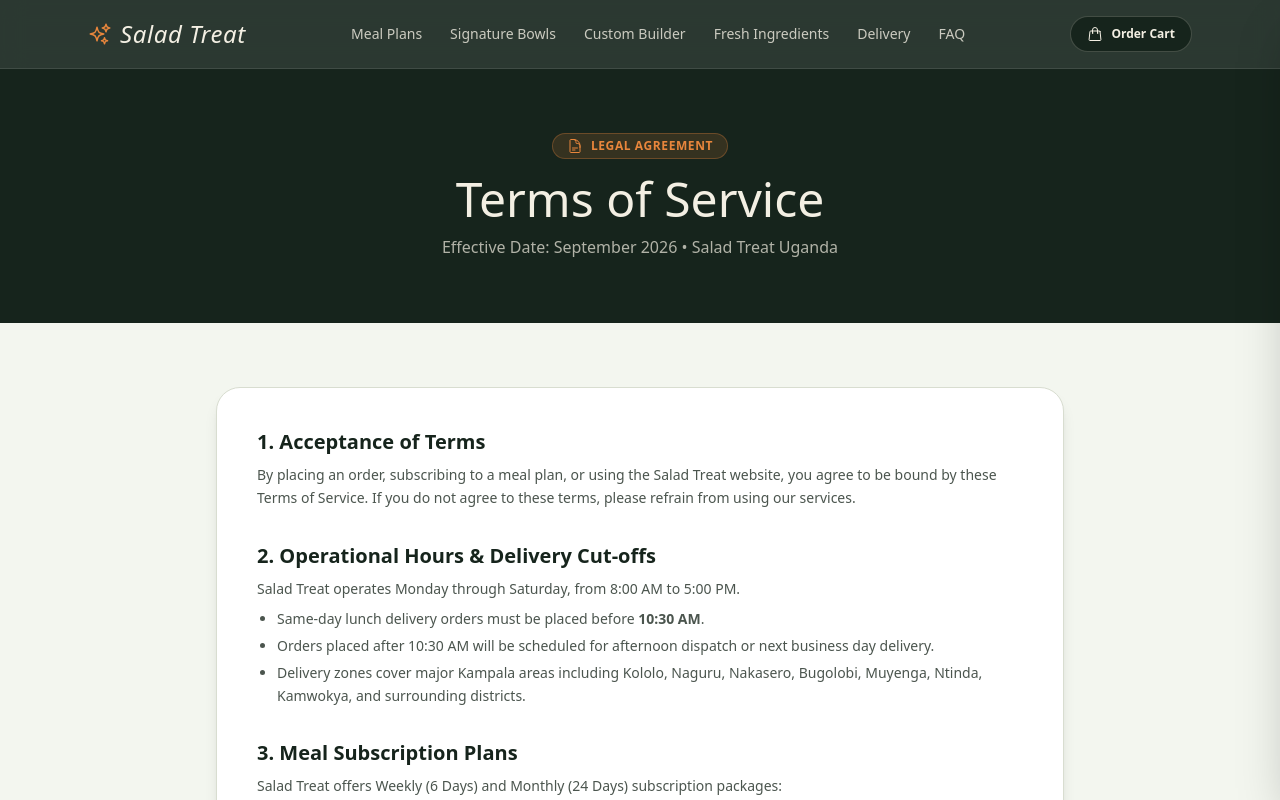
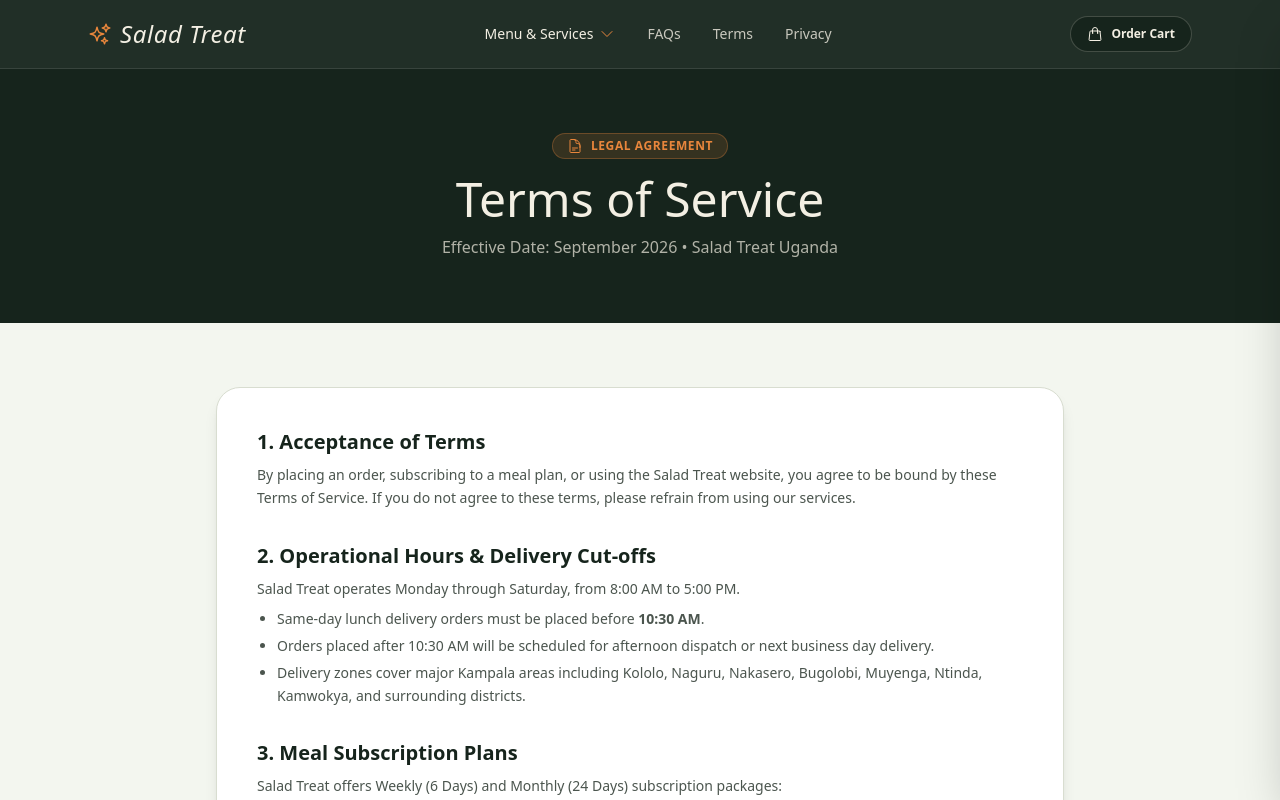
Before and after one commit to Hall-e3/salad-treat-ug, a Next.js app: page /terms in a window 1280 px wide. Shown: the top 800 px of the page. Built offline with nearby package versions, Linux system fonts and the light colour scheme.

Commit message:
feat: consolidated nav dropdown, enhanced hero video background visibility, terms/privacy pages, and full SEO suite

```diff
--- a/src/components/landing/HeroVideoSlideshow.tsx
+++ b/src/components/landing/HeroVideoSlideshow.tsx
@@ -33,15 +33,15 @@
         playsInline
         preload="auto"
         onEnded={handleEnded}
-        className="absolute inset-0 h-full w-full object-cover opacity-75 transition-opacity duration-1000"
+        className="absolute inset-0 h-full w-full object-cover opacity-85 transition-opacity duration-1000"
         poster="/photos/delivery-rider.png"
       >
         <source src={backgroundVideos[currentIndex]} type="video/mp4" />
       </video>
 
-      {/* Subtle Gradient Overlay to maintain high text contrast while keeping video crisp */}
-      <div className="absolute inset-0 bg-gradient-to-r from-[#0d1c12]/90 via-[#0d1c12]/65 to-[#0d1c12]/40" />
-      <div className="absolute inset-0 bg-gradient-to-t from-[#0d1c12] via-transparent to-[#0d1c12]/30" />
+      {/* Light Gradient Overlay to keep hero text high-contrast while video remains clearly visible */}
+      <div className="absolute inset-0 bg-gradient-to-r from-[#0d1c12]/80 via-[#0d1c12]/45 to-black/20" />
+      <div className="absolute inset-0 bg-gradient-to-t from-[#0d1c12] via-transparent to-black/20" />
 
       {/* Slideshow Progress Indicators */}
       <div className="absolute bottom-4 left-6 z-10 hidden sm:flex items-center gap-2 pointer-events-auto">
--- a/src/components/layout/HeaderNav.tsx
+++ b/src/components/layout/HeaderNav.tsx
@@ -1,6 +1,6 @@
 "use client";
 
-import { useState } from "react";
+import { useState, useRef, useEffect } from "react";
 import { useCart } from "@/lib/cart";
 import { Button } from "@/components/ui";
 import {
@@ -8,20 +8,62 @@
   SparklesIcon,
   Bars3Icon,
   XMarkIcon,
+  ChevronDownIcon,
+  CheckCircleIcon,
+  TruckIcon,
+  SparklesIcon as StarIcon,
+  AdjustmentsHorizontalIcon,
 } from "@heroicons/react/24/outline";
 
-const links = [
-  { label: "Meal Plans", href: "#menu" },
-  { label: "Signature Bowls", href: "#bowls" },
-  { label: "Custom Builder", href: "#builder" },
-  { label: "Fresh Ingredients", href: "#ingredients" },
-  { label: "Delivery", href: "#order" },
-  { label: "FAQ", href: "#faq" },
+const dropdownMenu = [
+  {
+    title: "Meal Subscription Plans",
+    desc: "Weekly (6-day) & Monthly (24-day) healthy plans",
+    href: "/#menu",
+    icon: <SparklesIcon className="h-5 w-5 text-zest" />,
+  },
+  {
+    title: "Signature Salad Bowls",
+    desc: "Chef-crafted high-protein & keto bowls",
+    href: "/#bowls",
+    icon: <StarIcon className="h-5 w-5 text-zest" />,
+  },
+  {
+    title: "Custom Bowl Builder",
+    desc: "Build your customized salad step-by-step",
+    href: "/#builder",
+    icon: <AdjustmentsHorizontalIcon className="h-5 w-5 text-zest" />,
+  },
+  {
+    title: "Fresh Local Ingredients",
+    desc: "100% farm-fresh crisp greens, proteins & dressings",
+    href: "/#ingredients",
+    icon: <CheckCircleIcon className="h-5 w-5 text-zest" />,
+  },
+  {
+    title: "Kampala Delivery Estimator",
+    desc: "Doorstep dispatch zones & instant fee calculator",
+    href: "/#order",
+    icon: <TruckIcon className="h-5 w-5 text-zest" />,
+  },
 ];
 
 export default function HeaderNav() {
   const { totalItems, openCart, toast } = useCart();
+  const [dropdownOpen, setDropdownOpen] = useState(false);
   const [mobileOpen, setMobileOpen] = useState(false);
+  const dropdownRef = useRef<HTMLDivElement>(null);
+
+  // Close dropdown on outside click
+  useEffect(() => {
+    function handleClickOutside(event: MouseEvent) {
+      if (dropdownRef.current && !dropdownRef.current.contains(event.target as Node)) {
+        setDropdownOpen(false);
+      }
+    }
+    document.addEventListener("mousedown", handleClickOutside);
+    return () => document.removeEventListener("mousedown", handleClickOutside);
+  }, []);
 
   return (
     <>
@@ -35,26 +77,70 @@
         </div>
       )}
 
-      <header className="sticky top-0 z-40 border-b border-white/10 bg-basil/90 backdrop-blur-md transition-all">
+      <header className="sticky top-0 z-40 border-b border-white/10 bg-basil/95 backdrop-blur-md transition-all">
         <div className="mx-auto flex max-w-6xl items-center justify-between px-6 py-4">
           <a
-            href="#top"
+            href="/#top"
             className="flex items-center gap-2 font-display text-2xl italic tracking-wide text-bone group cursor-pointer"
           >
             <SparklesIcon className="h-6 w-6 text-zest transition-transform group-hover:rotate-12" />
             <span>Salad Treat</span>
           </a>
 
-          <nav className="hidden gap-7 text-sm font-medium text-bone/80 lg:flex items-center">
-            {links.map((link) => (
-              <a
-                key={link.href}
-                href={link.href}
-                className="transition-colors hover:text-zest cursor-pointer"
+          {/* Desktop Navigation */}
+          <nav className="hidden gap-8 text-sm font-medium text-bone/80 lg:flex items-center">
+            {/* Consolidated Offerings Dropdown */}
+            <div className="relative" ref={dropdownRef}>
+              <button
+                type="button"
+                onClick={() => setDropdownOpen(!dropdownOpen)}
+                className="flex items-center gap-1.5 transition-colors hover:text-zest cursor-pointer py-1 text-bone"
               >
-                {link.label}
-              </a>
-            ))}
+                <span>Menu &amp; Services</span>
+                <ChevronDownIcon
+                  className={`h-4 w-4 transition-transform duration-200 text-zest ${
+                    dropdownOpen ? "rotate-180" : ""
+                  }`}
+                />
+              </button>
+
+              {dropdownOpen && (
+                <div className="absolute top-full left-0 mt-3 w-80 rounded-2xl bg-[#14261a] p-3 shadow-2xl border border-bone/20 animate-fadeIn z-50">
+                  <div className="space-y-1">
+                    {dropdownMenu.map((item) => (
+                      <a
+                        key={item.href}
+                        href={item.href}
+                        onClick={() => setDropdownOpen(false)}
+                        className="flex items-start gap-3 rounded-xl p-3 hover:bg-basil transition-colors group cursor-pointer"
+                      >
+                        <div className="p-2 rounded-lg bg-bone/10 group-hover:bg-zest/20 shrink-0">
+                          {item.icon}
+                        </div>
+                        <div>
+                          <p className="font-bold text-bone text-sm group-hover:text-zest transition-colors">
+                            {item.title}
+                          </p>
+                          <p className="text-xs text-bone/60 leading-tight mt-0.5">
+                            {item.desc}
+                          </p>
+                        </div>
+                      </a>
+                    ))}
+                  </div>
+                </div>
+              )}
+            </div>
+
+            <a href="/#faq" className="transition-colors hover:text-zest cursor-pointer">
+              FAQs
+            </a>
+            <a href="/terms" className="transition-colors hover:text-zest cursor-pointer">
+              Terms
+            </a>
+            <a href="/privacy" className="transition-colors hover:text-zest cursor-pointer">
+              Privacy
+            </a>
           </nav>
 
           <div className="flex items-center gap-3">
@@ -89,19 +175,48 @@
           </div>
         </div>
 
-        {/* Mobile Dropdown */}
+        {/* Mobile Navigation Dropdown Drawer */}
         {mobileOpen && (
-          <div className="lg:hidden border-t border-white/10 bg-basil px-6 py-4 space-y-3">
-            {links.map((link) => (
+          <div className="lg:hidden border-t border-white/10 bg-[#122318] px-6 py-5 space-y-4">
+            <p className="text-xs font-bold uppercase tracking-wider text-zest">
+              Menu &amp; Services
+            </p>
+            <div className="space-y-2 border-l-2 border-zest/30 pl-3">
+              {dropdownMenu.map((item) => (
+                <a
+                  key={item.href}
+                  href={item.href}
+                  onClick={() => setMobileOpen(false)}
+                  className="block text-sm font-medium text-bone hover:text-zest py-1 cursor-pointer"
+                >
+                  {item.title}
+                </a>
+              ))}
+            </div>
+
+            <div className="pt-3 border-t border-bone/10 space-y-2">
               <a
-                key={link.href}
-                href={link.href}
+                href="/#faq"
                 onClick={() => setMobileOpen(false)}
-                className="block text-base font-medium text-bone/90 hover:text-zest py-1 cursor-pointer"
+                className="block text-sm font-medium text-bone/80 hover:text-zest py-1"
               >
-                {link.label}
+                FAQs
               </a>
-            ))}
+              <a
+                href="/terms"
+                onClick={() => setMobileOpen(false)}
+                className="block text-sm font-medium text-bone/80 hover:text-zest py-1"
+              >
+                Terms of Service
+              </a>
+              <a
+                href="/privacy"
+                onClick={() => setMobileOpen(false)}
+                className="block text-sm font-medium text-bone/80 hover:text-zest py-1"
+              >
+                Privacy Policy
+              </a>
+            </div>
           </div>
         )}
       </header>
```
